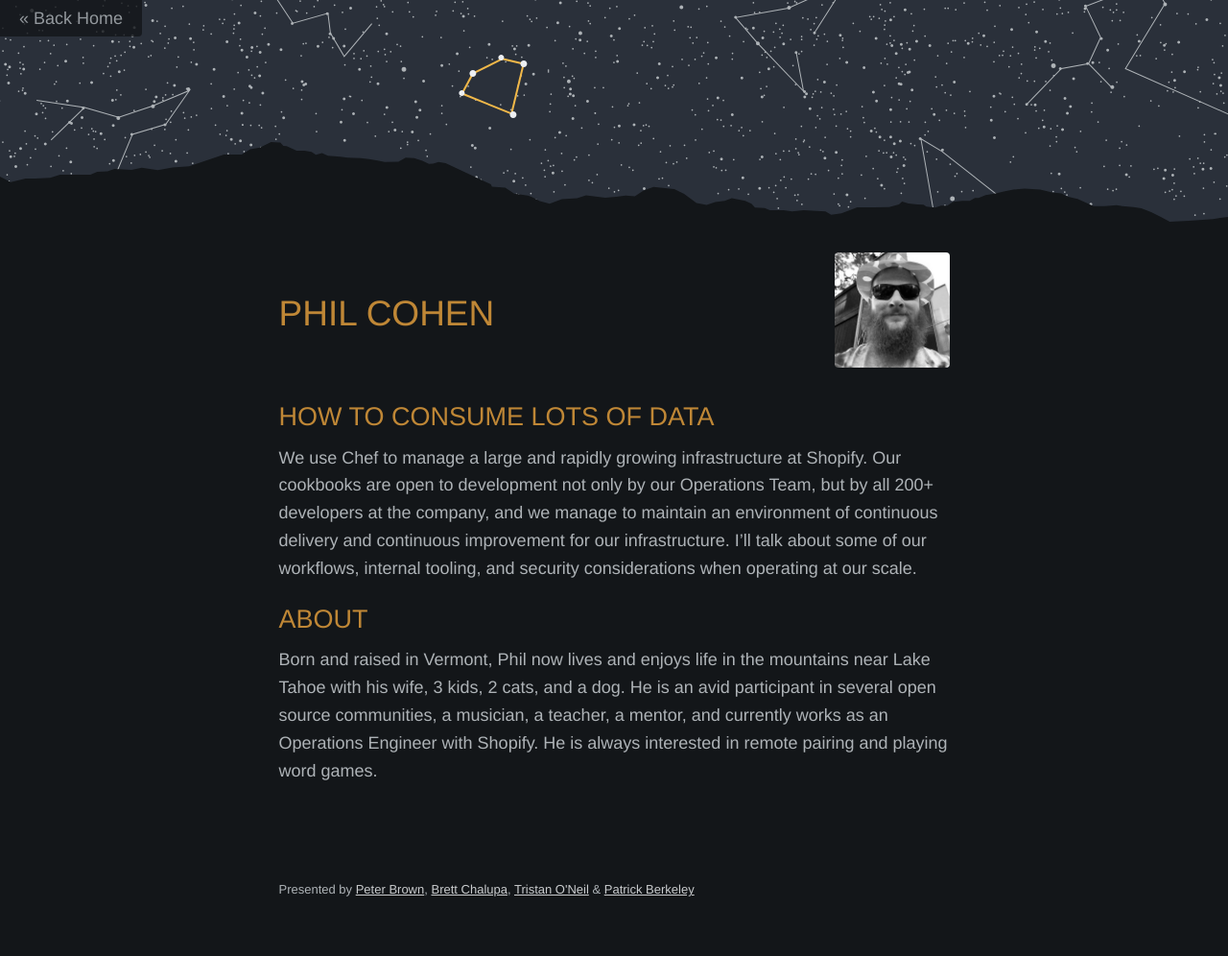
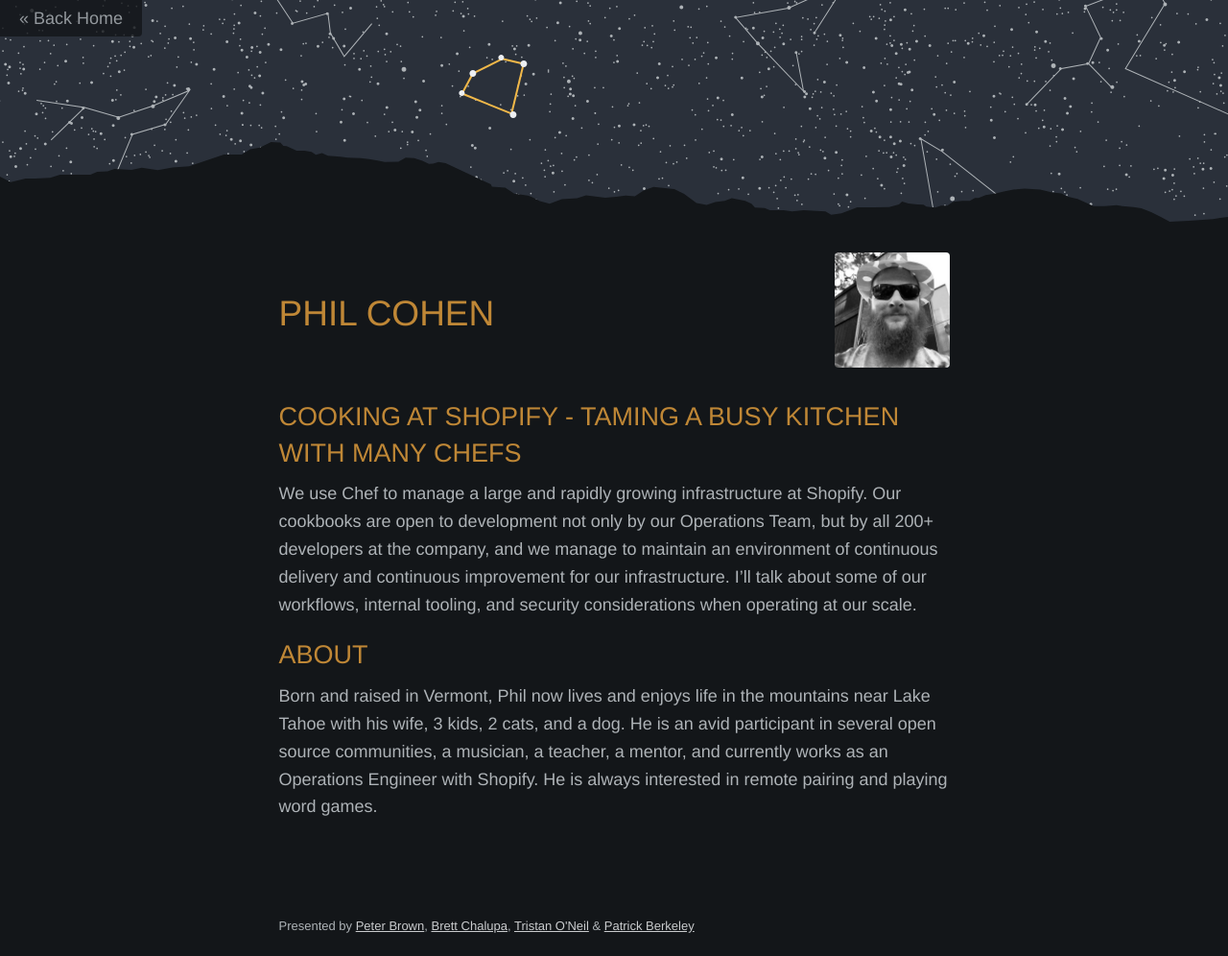
Before and after one commit to burlingtonruby/burlingtonrubyconference2014, a Jekyll site: the page built from _posts/speakers/2014-02-09-phil-cohen.md, in a window 1280 px wide. Shown: the whole page at 96% size. Built offline with Jekyll 4.4.1, drawn with Linux system fonts in a browser that asks for light colours; before the commit the page ends 958 px from its top, so only the background shows below that.

Commit message:
Update Phil's talk title.

```diff
--- a/_posts/speakers/2014-02-09-phil-cohen.md
+++ b/_posts/speakers/2014-02-09-phil-cohen.md
@@ -2,11 +2,11 @@
 layout: speaker
 title: Phil Cohen
 photo: philcohen.jpg
-talk: How to Consume Lots of Data
+talk: Cooking at Shopify - Taming a Busy Kitchen with Many Chefs
 category: speaker
 ---
 
-### How to Consume Lots of Data
+### Cooking at Shopify - Taming a Busy Kitchen with Many Chefs
 
 We use Chef to manage a large and rapidly growing infrastructure at Shopify. Our
 cookbooks are open to development not only by our Operations Team, but by all
```
